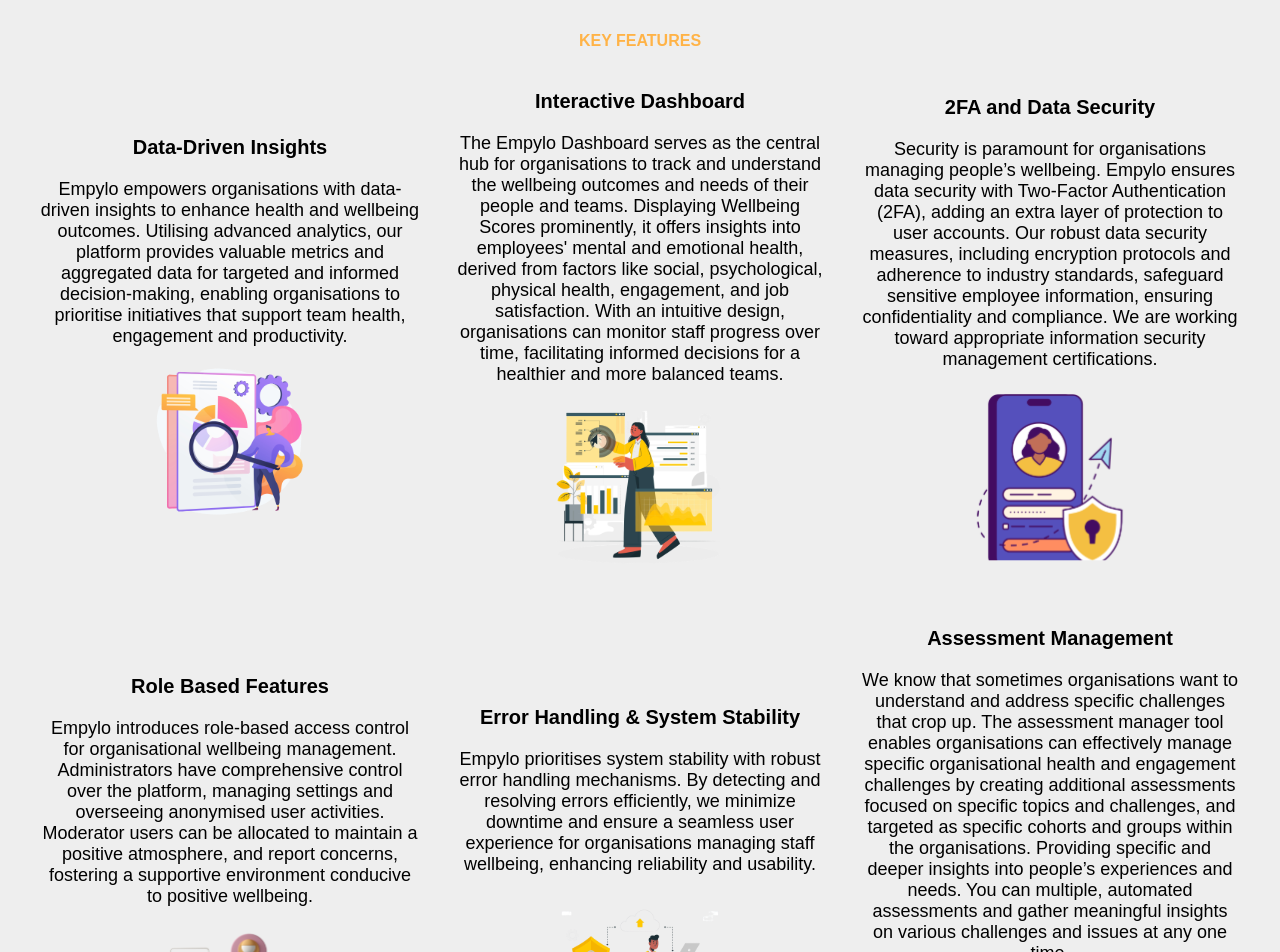
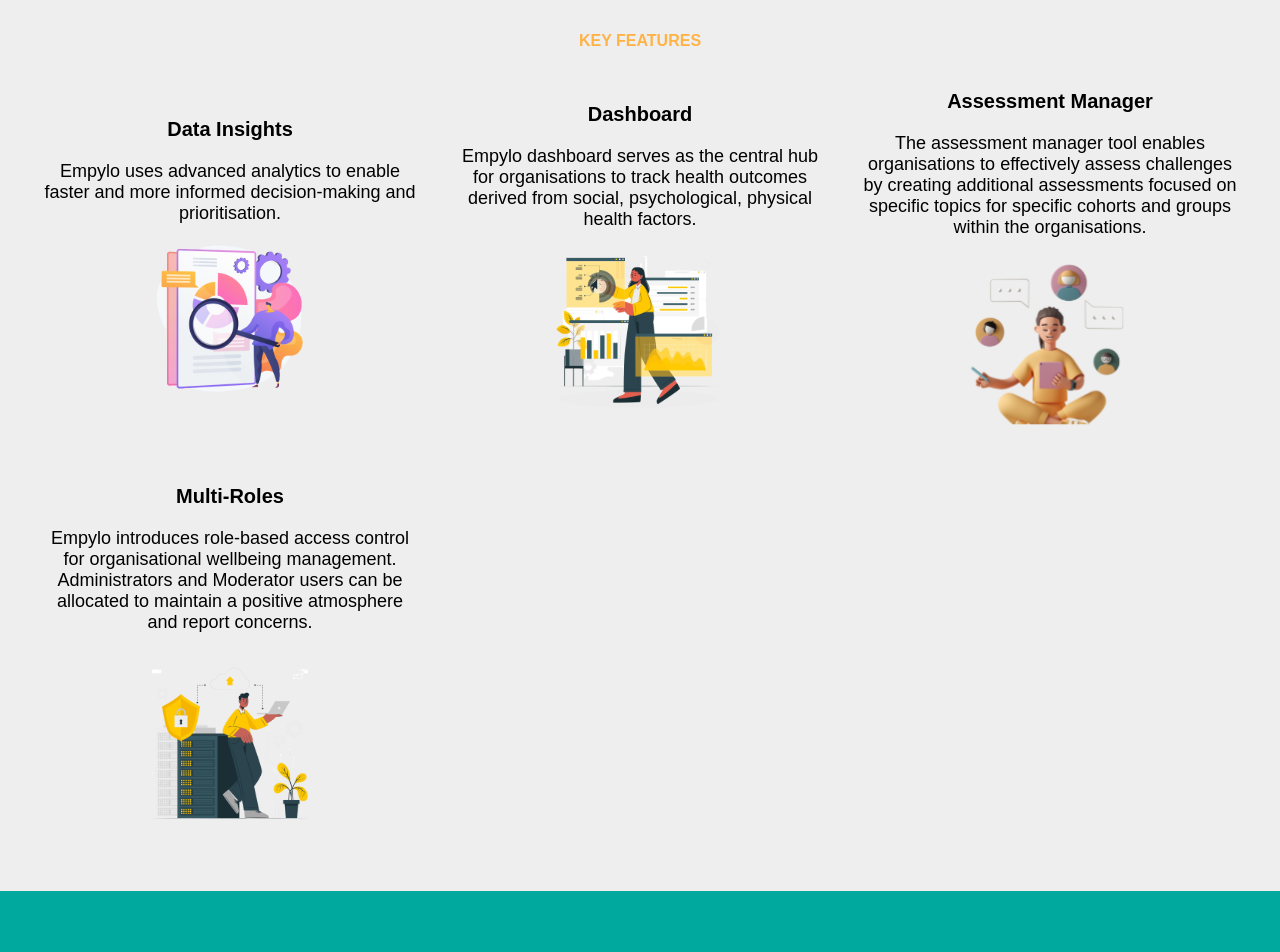
Before and after one commit to Empylo22/empylo-website, a React (Create React App) app: page /products in a window 1280 px wide. Shown: the part 2600-3552 px from the top of the page. Built offline with nearby package versions, Linux system fonts and the light colour scheme.

Commit message:
Update feature2.js

```diff
--- a/src/components/feature2/feature2.js
+++ b/src/components/feature2/feature2.js
@@ -33,23 +33,18 @@
             </h1>
             <div className="features-divs">
                 <div className="feature-div">
-                    <h1 className='features-header1'>Data-Driven Insights</h1>
+                    <h1 className='features-header1'>Data Insights</h1>
                     <p className='features-text'>
-                    Empylo empowers organisations with data-driven insights to enhance health and wellbeing outcomes. Utilising advanced analytics, our platform provides valuable metrics and aggregated data for targeted and informed decision-making,
-                     enabling organisations to prioritise initiatives that support team health, engagement and productivity.
+                    Empylo uses advanced analytics to enable faster and more informed decision-making and prioritisation.
                     </p>
                     <img src={img1} alt='img' className='features-img'/>
                 </div>
 
 
                 <div className="feature-div">
-                    <h1 className='features-header1'>Interactive Dashboard</h1>
+                    <h1 className='features-header1'>Dashboard</h1>
                     <p className='features-text'>
-                    The Empylo Dashboard serves as the central hub for organisations to track and understand the
-                    wellbeing outcomes and needs of their people and teams. Displaying Wellbeing Scores prominently,
-                    it offers insights into employees' mental and emotional health, derived from factors like social,
-                    psychological, physical health, engagement, and job satisfaction. With an intuitive design,
-                    organisations can monitor staff progress over time, facilitating informed decisions for a healthier and more balanced teams.
+                   Empylo dashboard serves as the central hub for organisations to track health outcomes derived from social, psychological, physical health factors.
                     </p>
                     <img src={img2} alt='img' className='features-img'/>
                 </div>
@@ -57,28 +52,9 @@
 
 
                 <div className="feature-div">
-                    <h1 className='features-header1'>2FA and Data Security</h1>
+                    <h1 className='features-header1'>Assessment Manager</h1>
                     <p className='features-text'>
-                    Security is paramount for organisations managing people’s wellbeing.
-                    Empylo ensures data security with Two-Factor Authentication (2FA),
-                    adding an extra layer of protection to user accounts. Our robust data security measures,
-                    including encryption protocols and adherence to industry standards, safeguard sensitive
-                    employee information, ensuring confidentiality and compliance.
-                    We are working toward appropriate information security management certifications.
-                    </p>
-                    <img src={img3} alt='img' className='features-img'/>
-                </div>
-
-
-
-
-                <div className="feature-div">
-                    <h1 className='features-header1'>Role Based Features</h1>
-                    <p className='features-text'>
-                    Empylo introduces role-based access control for organisational wellbeing management.
-                    Administrators have comprehensive control over the platform, managing settings and
-                    overseeing anonymised user activities. Moderator users can be allocated to maintain a positive atmosphere,
-                    and report concerns, fostering a supportive environment conducive to positive wellbeing.
+                    The assessment manager tool enables organisations to effectively assess challenges by creating additional assessments focused on specific topics for specific cohorts and groups within the organisations.
 
                     </p>
                     <img src={img4} alt='img' className='features-img'/>
@@ -87,26 +63,15 @@
 
 
                 <div className="feature-div">
-                    <h1 className='features-header1'>Error Handling & System Stability</h1>
+                    <h1 className='features-header1'>Multi-Roles</h1>
                     <p className='features-text'>
-                    Empylo prioritises system stability with robust error handling mechanisms.
-                    By detecting and resolving errors efficiently, we minimize downtime and ensure a seamless
-                    user experience for organisations managing staff wellbeing, enhancing reliability and usability.
+                    Empylo introduces role-based access control for organisational wellbeing management. Administrators and Moderator users can be allocated to maintain a positive atmosphere and report concerns.
 
                     </p>
                     <img src={img5} alt='img' className='features-img'/>
                 </div>
 
 
-                <div className="feature-div">
-                    <h1 className='features-header1'>Assessment Management</h1>
-                    <p className='features-text'>
-                    We know that sometimes organisations want to understand and address specific challenges that crop up. The assessment manager tool enables organisations can effectively manage specific organisational health and engagement challenges by creating additional assessments focused on specific topics and challenges, and targeted as specific cohorts and groups within the organisations. Providing specific and deeper insights into people’s experiences and needs. You can multiple, automated assessments
-                    and gather meaningful insights on various challenges and issues at any one time.
-                    </p>
-                    <img src={img6} alt='img' className='features-img'/>
-                </div>
-
             </div>
         </div>
     )
```
